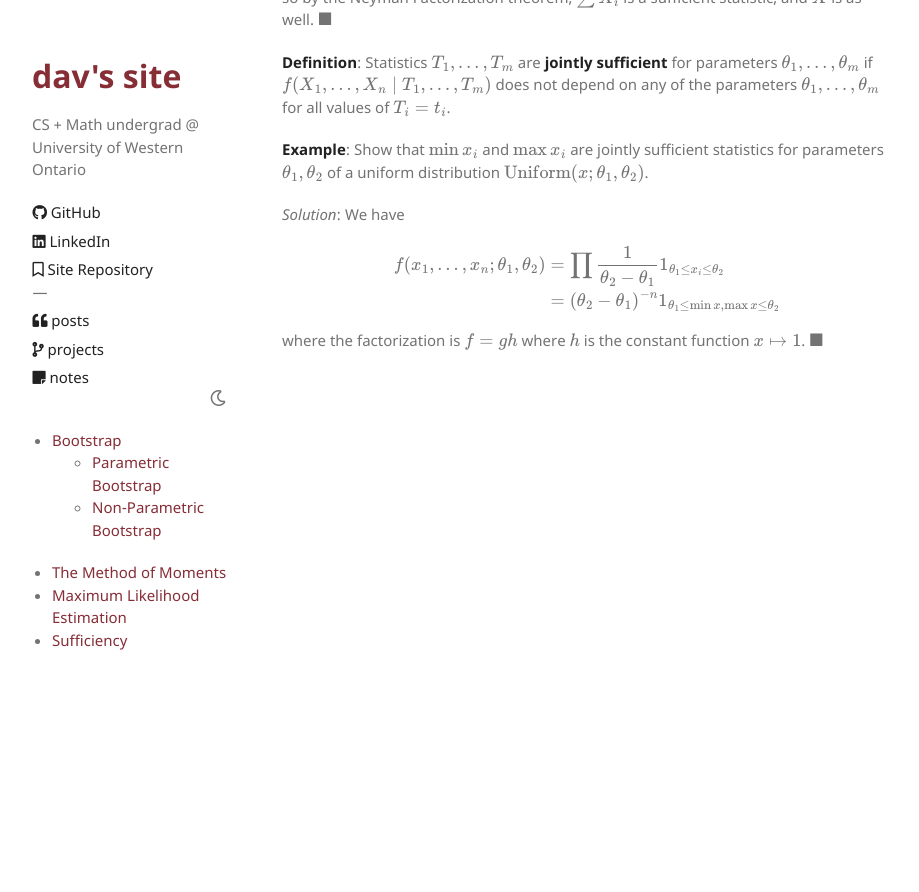
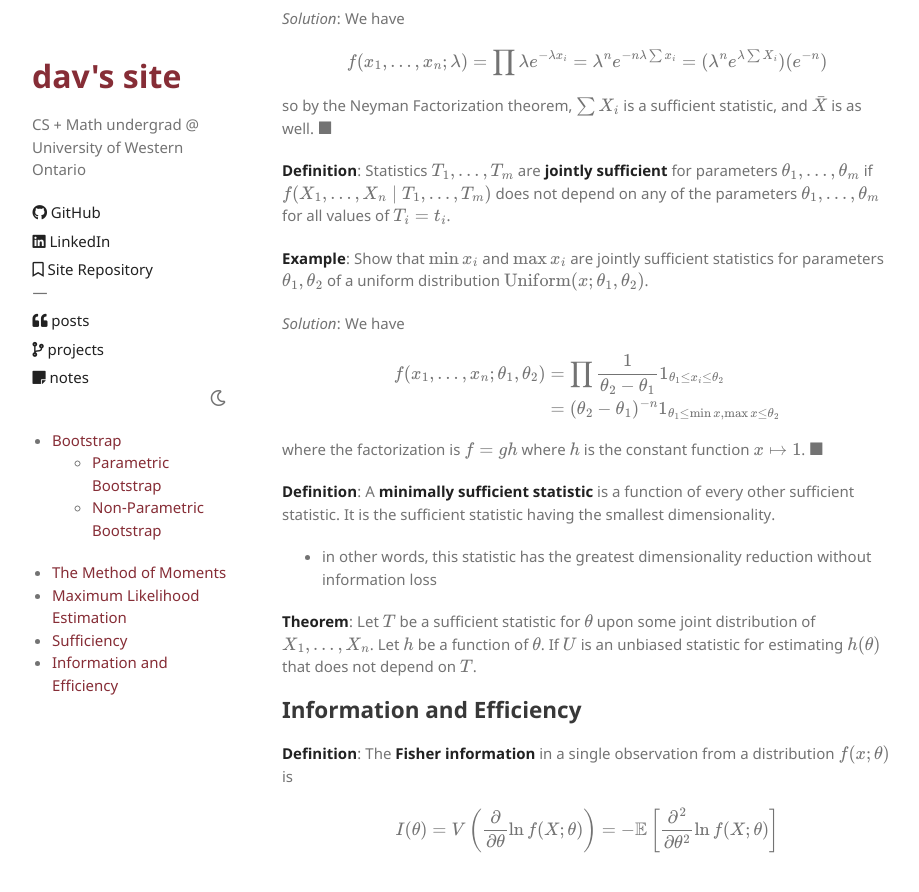
Before and after one commit to davidtranhq/davidtranhq.github.io, a Jekyll site: the page built from notes/statistics/point-estimation.md, in a window 1280 px wide and 900 px high, scrolled down 6693 px. Shown: the top 892 px of the window, without its empty margins (153-1072 px from the left). Built offline with Jekyll 4.4.1, drawn with Linux system fonts in a browser that asks for light colours; formulas are drawn with MathJax 3; our own code applies the rules of GitHub Pages for plain Markdown files; some of the changed text lies outside the part shown.

Commit message:
Update point-estimation notes

```diff
--- a/notes/statistics/point-estimation.md
+++ b/notes/statistics/point-estimation.md
@@ -74,6 +74,11 @@ we see that for certain values of $p$, $\hat p$ performs better or worse:
 **Proposition**: When $X$ is a binomial random variable with parameters $n, p$, the sample proportion $\hat p = \frac{X}{n}$ is an unbiased estimator of $p$.
 
 *Proof*: $\mathbb E[\hat p] - p = \frac{np}{n} - p = 0$. $\blacksquare$.
+
+---
+Recall: $\mathbb E[\bar X] = \mu$ and $V(\bar X) = \frac{\sigma^2}{n} $ by the Central Limit Theorem.
+
+---
 
 **Example**: The sample standard deviation $S^2 = \frac{\sum_i (X_i - \bar X)^2}{n - 1}$ is unbiased.
 
@@ -304,3 +309,19 @@ $$
 $$
 
 where the factorization is $f = gh$ where $h$ is the constant function $x \mapsto 1$. $\blacksquare$
+
+**Definition**: A **minimally sufficient statistic** is a function of every other sufficient statistic. It is the sufficient statistic having the smallest dimensionality.
+* in other words, this statistic has the greatest dimensionality reduction without information loss
+
+**Theorem**: Let $T$ be a sufficient statistic for $\theta$ upon some joint distribution of $X_1, \dots, X_n$. Let $h$ be a function of $\theta$. If $U$ is an unbiased statistic for estimating $h(\theta)$ that does not depend on $T$.
+
+## Information and Efficiency
+
+**Definition**: The **Fisher information** in a single observation from a distribution $f(x; \theta)$ is
+
+$$
+\begin{align*}
+    I(\theta) = V\left( \frac{\partial}{\partial \theta} \ln f(X; \theta) \right)
+        = - \mathbb E \left[ \frac{\partial ^2}{\partial \theta^2} \ln f(X; \theta)\right]
+\end{align*}
+$$
```
